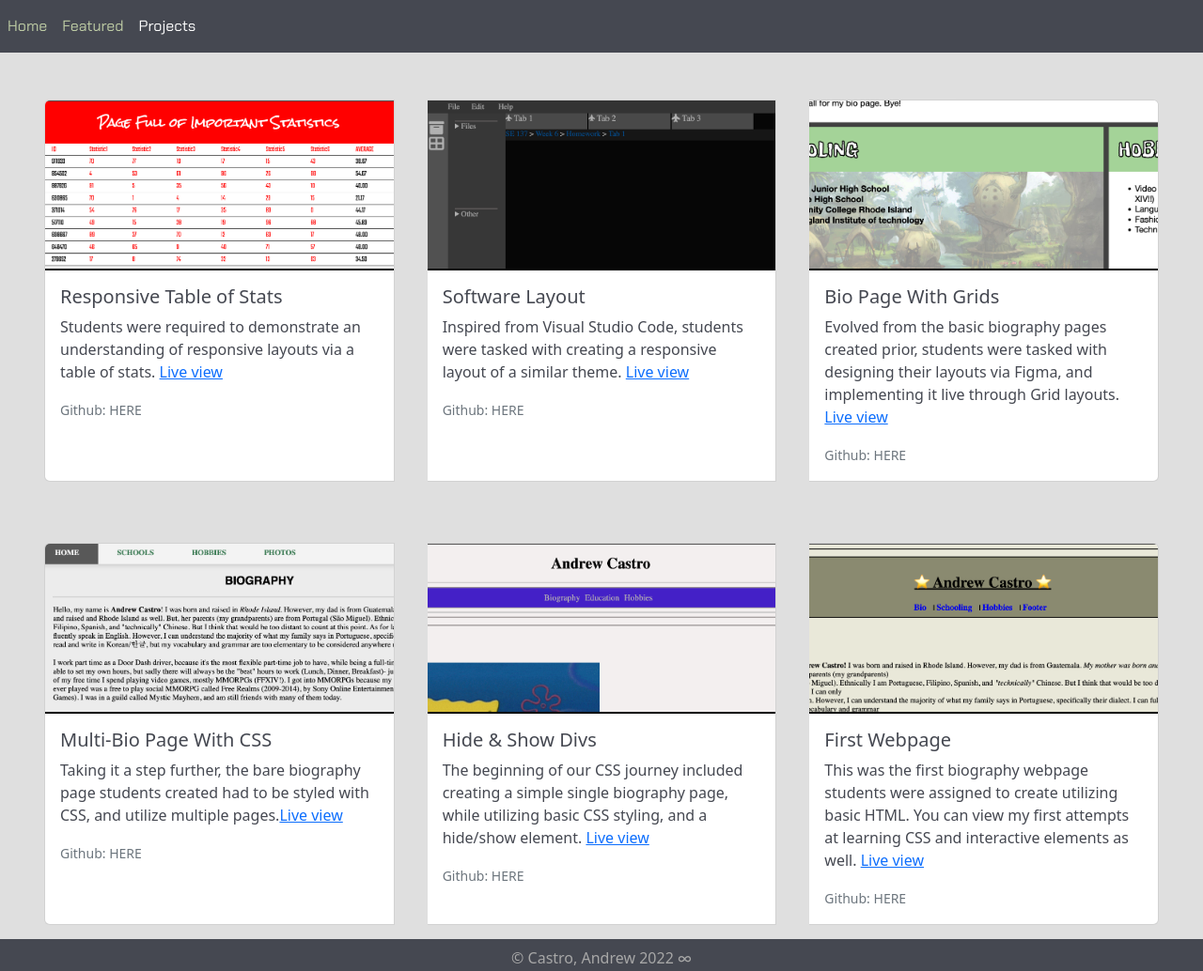
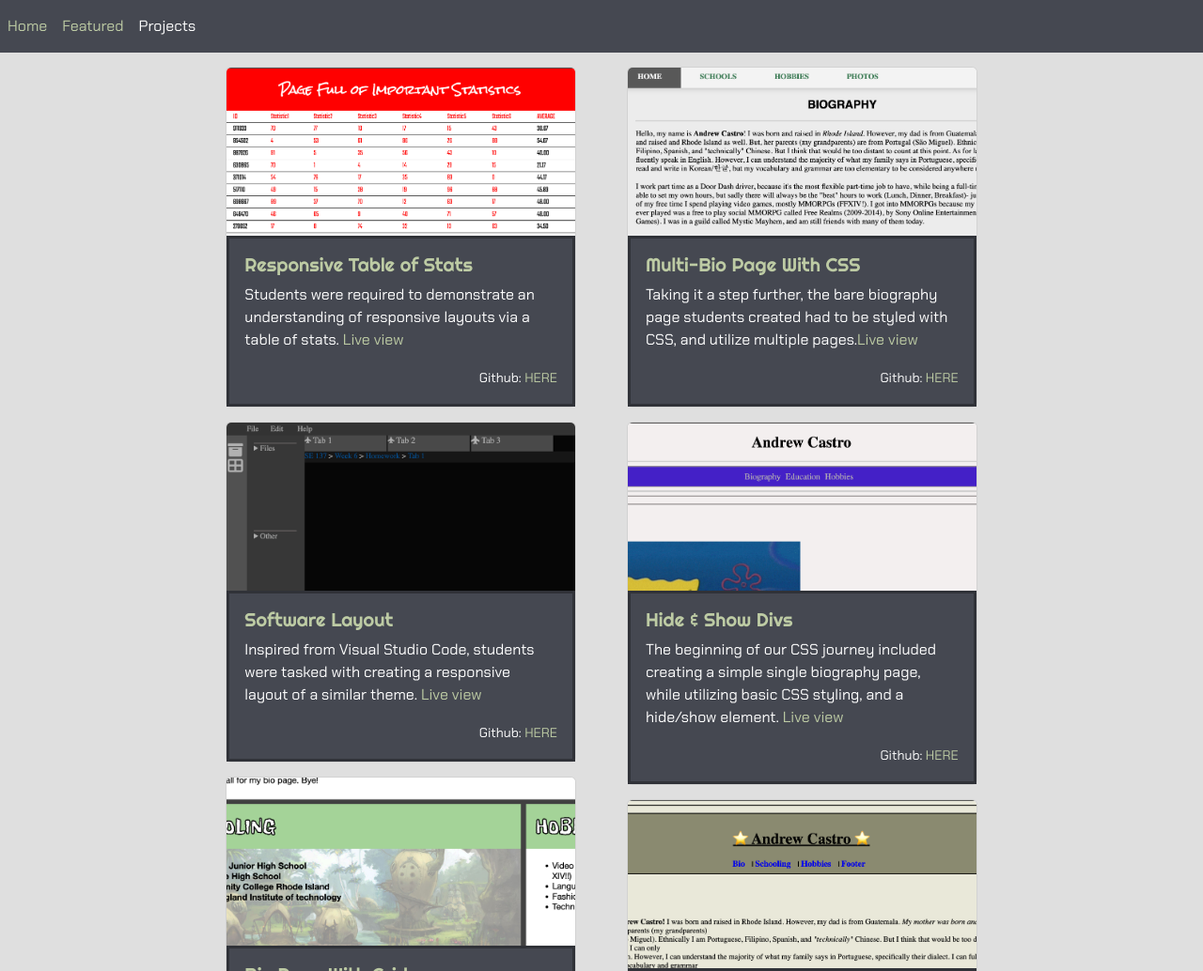
Before and after one commit to AyyyeCastro/CSS-Repo-2022, a plain HTML site: page Portfolio/projects.html in a window 1280 px wide. Shown: the top 1034 px of the page at 94% size. Drawn offline with nearby package versions, Linux system fonts and the light colour scheme.

Commit message:
Portfolio | Ver 1.0 | All essential elements have been implemented. Adjustments now only required.

```diff
--- a/Portfolio/projects.html
+++ b/Portfolio/projects.html
@@ -15,6 +15,15 @@
       <link rel="preconnect" href="https://fonts.googleapis.com">
       <link rel="preconnect" href="https://fonts.gstatic.com" crossorigin>
       <link href="https://fonts.googleapis.com/css2?family=Chakra+Petch&family=Righteous&display=swap" rel="stylesheet">
+
+      <!-- Specifically for the links within the cards. Maybe next time create a separate .css file, and reference... Best practice not yet known. -->
+      <style>
+        a {color:#BDCBA4;}
+        a:link { text-decoration: none;}
+        a:visited { text-decoration: none; }
+        a:hover { text-decoration: none; }
+        a:active { text-decoration: none; }
+      </style>
 </head>
 <body>
    <body>
@@ -37,13 +46,15 @@
         <div class="row justify-content-center">
 
           <!-- Slideshow section-->
-          <div class="card-group">
+          <!-- Why place it in columns? I did this so that way the card's respond to a medium format, rather than the default (xs)...
+            The default was causing an ugly stretch when the window was too small, but not yet mobile threshold.-->
+          <div class="col-md-4">
             <div class="card">
               <img class="card-img-top" src="cards/stats.png" alt="Card image cap">
               <div class="card-body">
                 <h5 class="card-title">Responsive Table of Stats</h5>
                 <p class="card-text">Students were required to demonstrate an understanding of responsive layouts via a table of stats. <a href="https://css-course.netlify.app/w7/index.html">Live view</a></p>
-                <p class="card-text"><small class="text-muted">Github: HERE</small></p>
+                <p class="card-text git-text"><small class="">Github: <a href="https://github.com/AyyyeJae/CSS-Repo-2022/tree/main/w7">HERE</a></small></p>
               </div>
             </div>
             <div class="card">
@@ -51,7 +62,7 @@
               <div class="card-body">
                 <h5 class="card-title">Software Layout</h5>
                 <p class="card-text">Inspired from Visual Studio Code, students were tasked with creating a responsive layout of a similar theme. <a href="https://css-course.netlify.app/w6/index.html">Live view</a></p>
-                <p class="card-text"><small class="text-muted">Github: HERE</small></p>
+                <p class="card-text git-text"><small class="">Github: <a href="https://github.com/AyyyeJae/CSS-Repo-2022/commit/8401e54b20104b7a14f185b4c3267d90e99471ca">HERE</a></small></p>
               </div>
             </div>
             <div class="card">
@@ -59,17 +70,17 @@
               <div class="card-body">
                 <h5 class="card-title">Bio Page With Grids</h5>
                 <p class="card-text">Evolved from the basic biography pages created prior, students were tasked with designing their layouts via Figma, and implementing it live through Grid layouts. <a href="https://css-course.netlify.app/w3/index.html">Live view</a>  </p>
-                <p class="card-text"><small class="text-muted">Github: HERE</small></p>
+                <p class="card-text git-text"><small class="">Github: <a href="https://github.com/AyyyeJae/CSS-Repo-2022/tree/main/w3">HERE</a></small></p>
               </div>
             </div>
           </div>
-          <div class="card-group">
+          <div class="col-md-4">
             <div class="card">
               <img class="card-img-top" src="cards/css-bio.png" alt="Card image cap">
               <div class="card-body">
                 <h5 class="card-title">Multi-Bio Page With CSS</h5>
                 <p class="card-text">Taking it a step further, the bare biography page students created had to be styled with CSS, and utilize multiple pages.<a href="https://css-course.netlify.app/w2/index.html">Live view</a></p>
-                <p class="card-text"><small class="text-muted">Github: HERE</small></p>
+                <p class="card-text git-text"><small class="">Github: <a href="https://github.com/AyyyeJae/CSS-Repo-2022/tree/main/w2">HERE</a></small></p>
               </div>
             </div>
             <div class="card">
@@ -77,7 +88,7 @@
               <div class="card-body">
                 <h5 class="card-title">Hide & Show Divs</h5>
                 <p class="card-text">The beginning of our CSS journey included creating a simple single biography page, while utilizing basic CSS styling, and a hide/show element. <a href="https://css-course.netlify.app/w1/index.html">Live view</a></p>
-                <p class="card-text"><small class="text-muted">Github: HERE</small></p>
+                <p class="card-text git-text"><small class="">Github: <a href="https://github.com/AyyyeJae/CSS-Repo-2022/tree/main/w1">HERE</a></small></p>
               </div>
             </div>
             <div class="card">
@@ -85,11 +96,10 @@
               <div class="card-body">
                 <h5 class="card-title">First Webpage</h5>
                 <p class="card-text">This was the first biography webpage students were assigned to create utilizing basic HTML. You can view my first attempts at learning CSS and interactive elements as well. <a href="http://se111-castro-a-2022.herokuapp.com/w2_bio/">Live view</a> </p>
-                <p class="card-text"><small class="text-muted">Github: HERE</small></p>
+                <p class="card-text git-text"><small class="">Github: <a href="">HERE</a></small></p>
               </div>
             </div>
           </div>
-
 
         </div>
       </div>
@@ -107,3 +117,16 @@
       <script src="https://cdn.jsdelivr.net/npm/bootstrap@4.6.1/dist/js/bootstrap.bundle.min.js" integrity="sha384-fQybjgWLrvvRgtW6bFlB7jaZrFsaBXjsOMm/tB9LTS58ONXgqbR9W8oWht/amnpF" crossorigin="anonymous"></script>
   </body>
 </html>
+
+<!-- Author's notes...-->
+<!-- Working with a framework for the first time (Bootstrap), has taught me a few things...
+1. Bootstrap 5.X is inconsistent in it's stability. Work with established framework versions--- Ex. 4.X
+
+2. Multiple style sheets may be necessary. For example, project.css, home.css, etc... There is too much inconsistency with having my css in the header for specific elements,
+and having a large style sheet for other elements of the same page.
+
+3. Build with a mobile mentality first, then expand to Desktop format... This is the first website I've designed with that in mind.
+
+4. Continue to design with Figma and Milanote prior to coding. Essential in building the skeleton of the website with an end goal in mind. Helps you know WHAT to google when lost.
+
+5. TEST. TEST. TEST.-->
--- a/Portfolio/style.css
+++ b/Portfolio/style.css
@@ -288,7 +288,7 @@ Tutorial: https://youtu.be/_sgF8I-Q1Gs */
  {
     color: #ffffff !important;
     text-shadow: 2px 2px 5px #000000;
-    background-color: #45485115;
+    background-color: #4548515f;
     border-radius: 10px;
  }
 
@@ -300,16 +300,32 @@ Tutorial: https://youtu.be/_sgF8I-Q1Gs */
 /************************************************************************/
 /* ⚠️ PROJECTS.HTML ------ DIFFERENT PAGE. ⚠️ */
 
-.card-group
-{
-   padding: 15px;
-}
+
 .card
 {
-   margin: 35px;
+   margin: 15px;
 }
 .card-img-top
 {
    max-height: 25vh;
-   border-bottom: 2px solid black;
 }
+.card-body
+{
+   background-color: #454851;
+   border: 3px solid #303238;
+}
+.card-title
+{
+   color:#BDCBA4;
+   font-family: 'Righteous', cursive;
+}
+.card-text
+{
+   color: white;
+   font-family: 'Chakra Petch', sans-serif;
+}
+
+.git-text
+{
+   text-align: right;
+}
```
